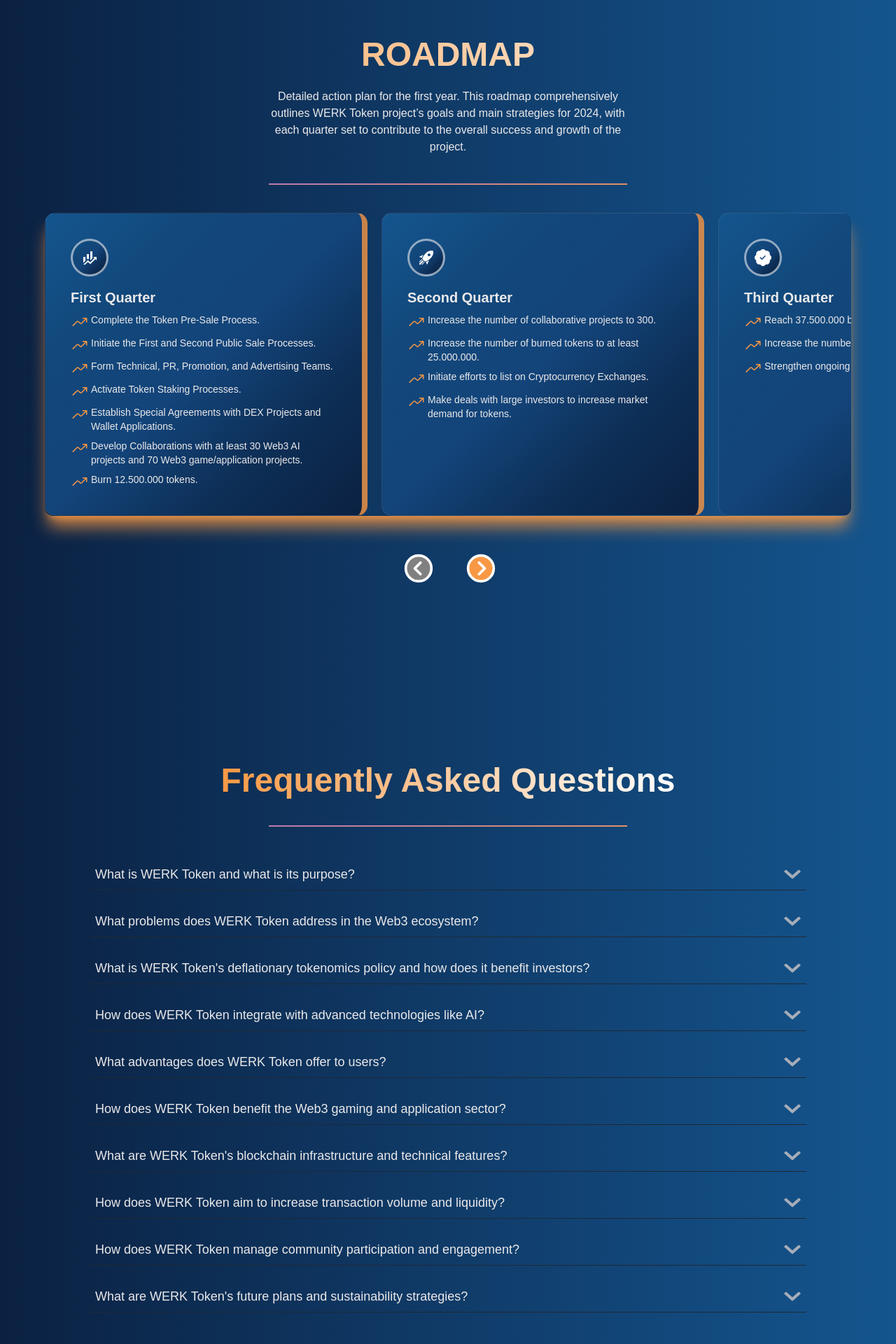
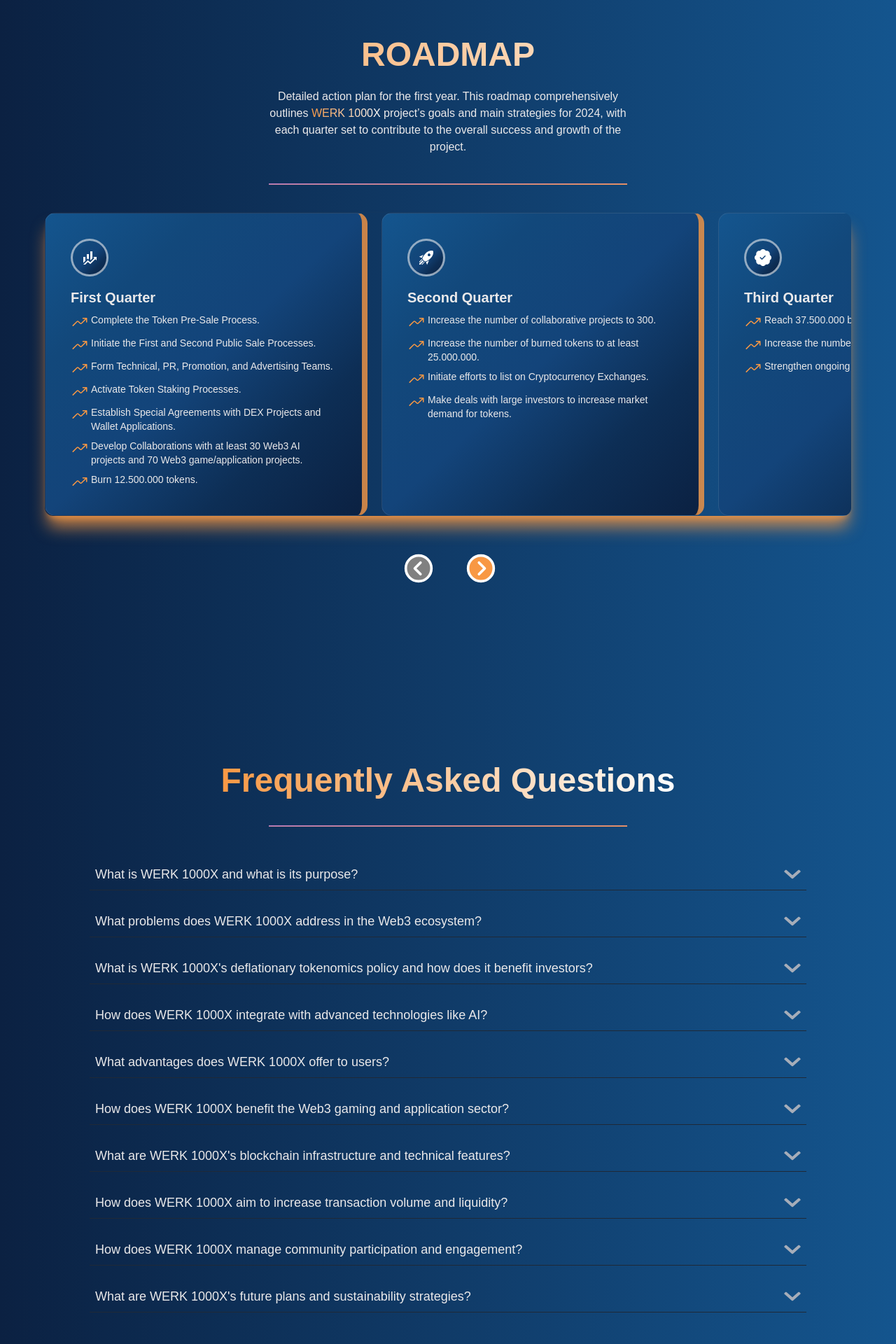
Before and after one commit to YasinBG/yourwerk, a Vue app: page / in a window 1280 px wide. Shown: the part 3120-5040 px from the top of the page at 70% size. Built offline with nearby package versions, Linux system fonts and the light colour scheme.

Commit message:
update werk1000x

```diff
--- a/src/components/AccordionApp.vue
+++ b/src/components/AccordionApp.vue
@@ -53,71 +53,71 @@
   setup() {
     const faqList = ref([
       {
-        question: "What is WERK Token and what is its purpose?",
+        question: "What is WERK 1000X and what is its purpose?",
         answer:
-          "WERK Token is an innovative and comprehensive crypto project aiming to revolutionize the Web3 world. It seeks to facilitate transaction processes among Web3 games, DeFi projects, and other Web3 applications, supporting the ecosystem's integrated and harmonious development.",
+          "WERK 1000X is an innovative and comprehensive crypto project aiming to revolutionize the Web3 world. It seeks to facilitate transaction processes among Web3 games, DeFi projects, and other Web3 applications, supporting the ecosystem's integrated and harmonious development.",
         open: false,
       },
       {
         question:
-          "What problems does WERK Token address in the Web3 ecosystem?",
+          "What problems does WERK 1000X address in the Web3 ecosystem?",
         answer:
-          "WERK Token addresses the issue of isolated and disjointed development among Web3 projects by providing a common transaction tool. This enhances collaboration and interaction between projects, making the ecosystem more integrated and efficient.",
+          "WERK 1000X addresses the issue of isolated and disjointed development among Web3 projects by providing a common transaction tool. This enhances collaboration and interaction between projects, making the ecosystem more integrated and efficient.",
         open: false,
       },
       {
         question:
-          "What is WERK Token's deflationary tokenomics policy and how does it benefit investors?",
+          "What is WERK 1000X's deflationary tokenomics policy and how does it benefit investors?",
         answer:
-          "WERK Token's deflationary tokenomics policy aims to gradually reduce the market supply of tokens, increasing their value over time. This offers investors a potential for long-term value appreciation.",
+          "WERK 1000X's deflationary tokenomics policy aims to gradually reduce the market supply of tokens, increasing their value over time. This offers investors a potential for long-term value appreciation.",
         open: false,
       },
       {
         question:
-          "How does WERK Token integrate with advanced technologies like AI?",
+          "How does WERK 1000X integrate with advanced technologies like AI?",
         answer:
-          "WERK Token addresses the unique challenges in AI-supported projects by offering high transaction capacity and speed, optimized for AI applications. This enhances the efficiency and effectiveness of AI-based Web3 projects.",
+          "WERK 1000X addresses the unique challenges in AI-supported projects by offering high transaction capacity and speed, optimized for AI applications. This enhances the efficiency and effectiveness of AI-based Web3 projects.",
         open: false,
       },
       {
-        question: "What advantages does WERK Token offer to users?",
+        question: "What advantages does WERK 1000X offer to users?",
         answer:
-          "WERK Token is designed as a user-friendly, secure, and universal transaction tool, enabling users to transfer value safely and easily across Web3 projects.",
+          "WERK 1000X is designed as a user-friendly, secure, and universal transaction tool, enabling users to transfer value safely and easily across Web3 projects.",
         open: false,
       },
       {
         question:
-          "How does WERK Token benefit the Web3 gaming and application sector?",
+          "How does WERK 1000X benefit the Web3 gaming and application sector?",
         answer:
-          "WERK Token simplifies transaction processes for Web3 gaming and application users, facilitating cross-platform interaction. This encourages broader adoption of the sector and offers cost savings for developers.",
+          "WERK 1000X simplifies transaction processes for Web3 gaming and application users, facilitating cross-platform interaction. This encourages broader adoption of the sector and offers cost savings for developers.",
         open: false,
       },
       {
         question:
-          "What are WERK Token's blockchain infrastructure and technical features?",
+          "What are WERK 1000X's blockchain infrastructure and technical features?",
         answer:
-          "WERK Token utilizes the Binance Chain infrastructure, known for its high efficiency, reliability, low transaction costs, and advanced security protocols, ensuring a seamless and secure experience for its users.",
+          "WERK 1000X utilizes the Binance Chain infrastructure, known for its high efficiency, reliability, low transaction costs, and advanced security protocols, ensuring a seamless and secure experience for its users.",
         open: false,
       },
       {
         question:
-          "How does WERK Token aim to increase transaction volume and liquidity?",
+          "How does WERK 1000X aim to increase transaction volume and liquidity?",
         answer:
-          "WERK Token plans to increase transaction volume and liquidity by collaborating with Web3 applications and games by allowing them to receive commissions and performing regular token burns.",
+          "WERK 1000X plans to increase transaction volume and liquidity by collaborating with Web3 applications and games by allowing them to receive commissions and performing regular token burns.",
         open: false,
       },
       {
         question:
-          "How does WERK Token manage community participation and engagement?",
+          "How does WERK 1000X manage community participation and engagement?",
         answer:
-          "WERK Token actively engages with its community through interactive platforms and social media, incorporating their feedback into the project's development. It offers special advantages, rewards, and access to its users, further integrating them into the project.",
+          "WERK 1000X actively engages with its community through interactive platforms and social media, incorporating their feedback into the project's development. It offers special advantages, rewards, and access to its users, further integrating them into the project.",
         open: false,
       },
       {
         question:
-          "What are WERK Token's future plans and sustainability strategies?",
+          "What are WERK 1000X's future plans and sustainability strategies?",
         answer:
-          "WERK Token aims to cater to a wide range of use cases in the medium and long term, aiming to become a common payment tool in everyday life. It plans to implement innovations like AI integration, token-based loyalty programs, and smart contract-enabled automatic payments to achieve this goal.",
+          "WERK 1000X aims to cater to a wide range of use cases in the medium and long term, aiming to become a common payment tool in everyday life. It plans to implement innovations like AI integration, token-based loyalty programs, and smart contract-enabled automatic payments to achieve this goal.",
         open: false,
       },
     ]);
--- a/src/components/LayoutFeatureBox.vue
+++ b/src/components/LayoutFeatureBox.vue
@@ -5,7 +5,7 @@
         v-motion="fadeRight"
         class="bg-clip-text text-transparent bg-gradient-to-r from-mkSecondary to-white"
       >
-        Werk Token Use Cases
+        Werk 1000X Use Cases
       </h1>
       <div class="gradientLine w-full mx-auto !mt-4" v-motion="leftLine"></div>
     </div>
--- a/src/components/LayoutFeatures.vue
+++ b/src/components/LayoutFeatures.vue
@@ -107,7 +107,7 @@
       {
         title: "Collaborations & Staking",
         content:
-          "Until the first 100 projects, 1% of the non-circulating tokens that are not planned to be burned in that month will be burned with each new collaboration announcement.  Special staking offers will be made to qualified large investors to encourage them to buy WERK Token from the market and invest long-term.",
+          "Until the first 100 projects, 1% of the non-circulating tokens that are not planned to be burned in that month will be burned with each new collaboration announcement.  Special staking offers will be made to qualified large investors to encourage them to buy WERK 1000X from the market and invest long-term.",
         // content2:
         //   "The transparency inherent in blockchain allows all participants to view the entire transaction history, promoting accountability and eliminating the need for blind trust in centralized systems.",
         imgSrc: "illustration-features-tab-2.svg",
@@ -115,7 +115,7 @@
       {
         title: "Win Win",
         content:
-          "Collaborating Web3 applications and games can earn a commission of 1-5% on transactions made with WERK Token, as per the agreements. In addition to the amount specified in the burning schedule, tokens equivalent to the total monthly commission volume will also be burned.",
+          "Collaborating Web3 applications and games can earn a commission of 1-5% on transactions made with WERK 1000X, as per the agreements. In addition to the amount specified in the burning schedule, tokens equivalent to the total monthly commission volume will also be burned.",
         // content2:
         //   "Interoperability is a notable blockchain feature, facilitating seamless communication and data exchange between different blockchain networks, fostering a more connected and collaborative digital ecosystem.",
         imgSrc: "illustration-features-tab-3.svg",
--- a/src/components/LayoutRoadmap.vue
+++ b/src/components/LayoutRoadmap.vue
@@ -13,7 +13,7 @@
       v-motion="fadeLeft"
     >
       Detailed action plan for the first year. This roadmap comprehensively
-      outlines WERK Token project’s goals and main strategies for 2024, with
+      outlines <span class="bg-clip-text text-transparent bg-gradient-to-r from-mkSecondary to-white">WERK 1000X</span> project’s goals and main strategies for 2024, with
       each quarter set to contribute to the overall success and growth of the
       project.
     </p>
```
